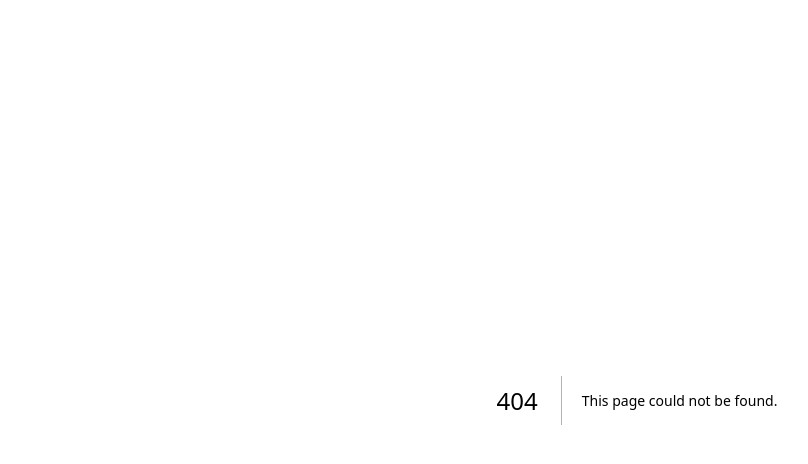
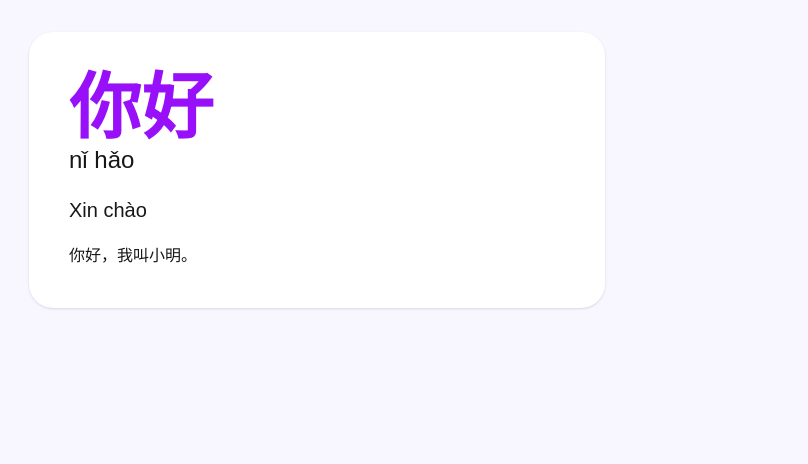
Before and after one commit to vinhdau088-cloud/Chinese, a Next.js app: page /word/1 in a window 1280 px wide. Before the commit this address had no page. Shown: the top 464 px of the page, without its empty margins (3-811 px from the left). Built offline with nearby package versions, Linux system fonts and the light colour scheme.

Commit message:
Create page.tsx

```diff
--- /dev/null
+++ b/app/word/[id]/page.tsx
@@ -0,0 +1,56 @@
+import {getHSKWords} from "@/lib/vocabulary";
+
+
+export default function WordPage(){
+
+const word=getHSKWords("HSK1")[0];
+
+
+return(
+
+<main className="p-8">
+
+
+<div className="
+bg-white
+rounded-3xl
+shadow
+p-10
+max-w-xl
+">
+
+
+<h1 className="
+text-7xl
+font-bold
+text-purple-600
+">
+
+{word.word}
+
+</h1>
+
+
+<p className="text-2xl">
+{word.pinyin}
+</p>
+
+
+<p className="text-xl mt-5">
+{word.meaning}
+</p>
+
+
+<p className="mt-5">
+{word.example}
+</p>
+
+
+</div>
+
+
+</main>
+
+)
+
+}
```
